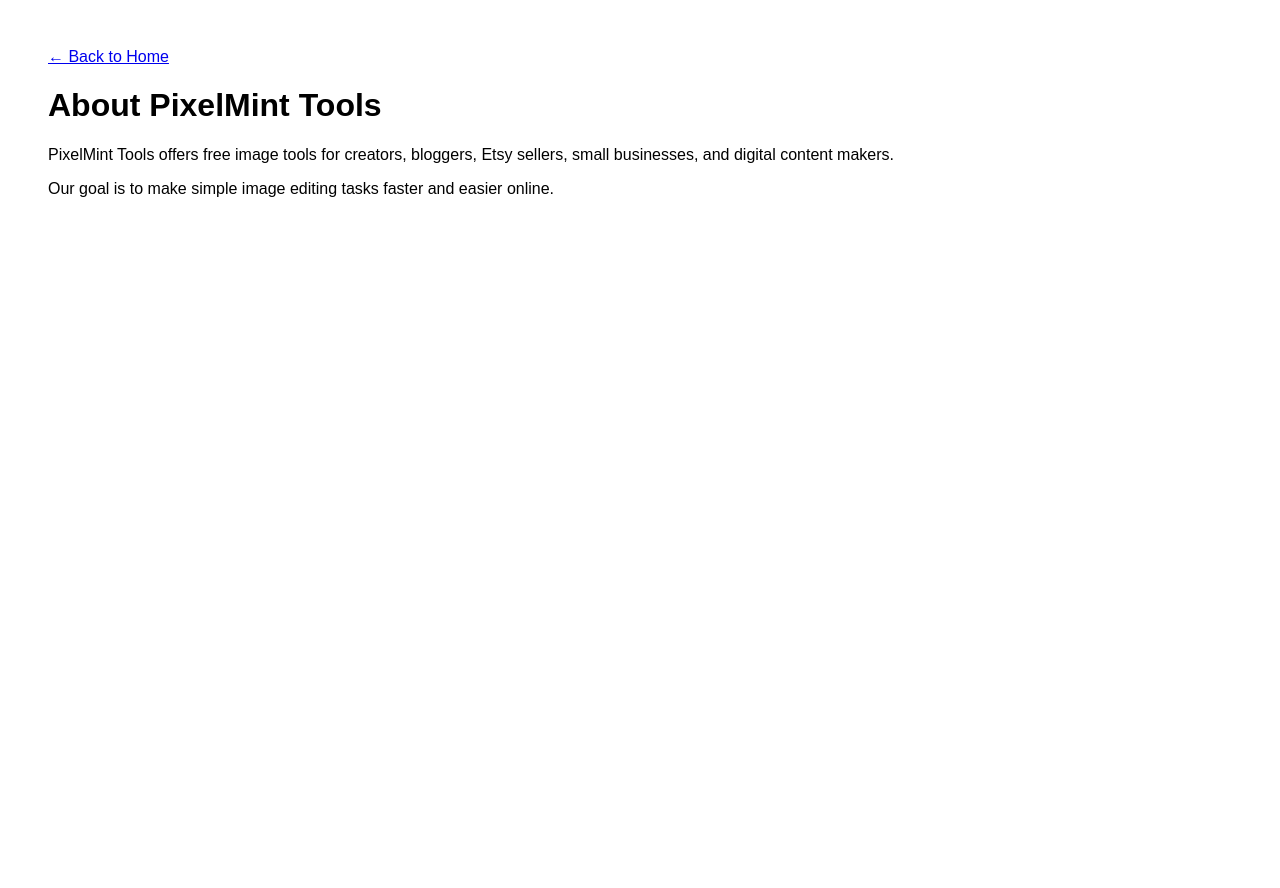
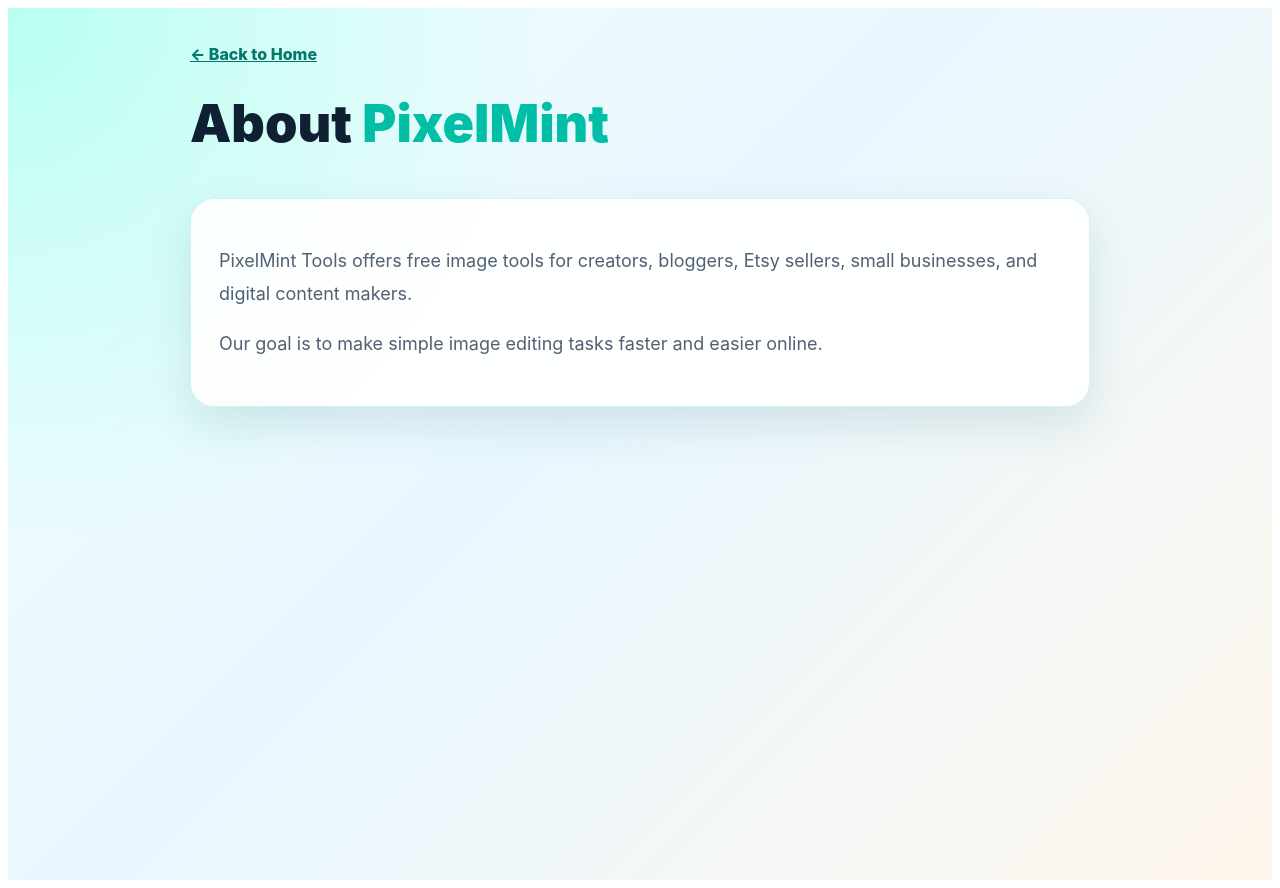
Before and after one commit to gramaziofamily/pixelminttools, a Next.js app: page /about in a window 1280 px wide. Before the commit the page ends 800 px from the top, so only its background shows below. Built offline with nearby package versions, Linux system fonts and the light colour scheme.

Commit message:
Update page.js

```diff
--- a/app/about/page.js
+++ b/app/about/page.js
@@ -1,18 +1,35 @@
 export default function AboutPage() {
   return (
-    <main style={{ padding: "40px", fontFamily: "Arial, sans-serif" }}>
-      <a href="/">← Back to Home</a>
+    <main style={{
+      minHeight: "100vh",
+      background: "radial-gradient(circle at top left, #b7fff2 0%, transparent 35%), linear-gradient(135deg, #f0fffb 0%, #e8f7ff 45%, #fff7ed 100%)",
+      padding: "36px 20px",
+      fontFamily: "Avenir Next, Inter, ui-sans-serif, system-ui, sans-serif",
+      color: "#102033",
+    }}>
+      <section style={{ maxWidth: "900px", margin: "0 auto" }}>
+        <a href="/" style={{ color: "#04786b", fontWeight: "800" }}>← Back to Home</a>
 
-      <h1>About PixelMint Tools</h1>
+        <h1 style={{ fontSize: "52px", fontWeight: "900", marginTop: "28px" }}>
+          About <span style={{ color: "#00bfa6" }}>PixelMint</span>
+        </h1>
 
-      <p>
-        PixelMint Tools offers free image tools for creators, bloggers, Etsy sellers,
-        small businesses, and digital content makers.
-      </p>
+        <div style={{
+          background: "rgba(255,255,255,0.92)",
+          borderRadius: "24px",
+          padding: "28px",
+          border: "1px solid rgba(0,191,166,0.18)",
+          boxShadow: "0 18px 45px rgba(15, 79, 88, 0.12)",
+        }}>
+          <p style={{ fontSize: "18px", lineHeight: "1.8", color: "#516174" }}>
+            PixelMint Tools offers free image tools for creators, bloggers, Etsy sellers, small businesses, and digital content makers.
+          </p>
 
-      <p>
-        Our goal is to make simple image editing tasks faster and easier online.
-      </p>
+          <p style={{ fontSize: "18px", lineHeight: "1.8", color: "#516174" }}>
+            Our goal is to make simple image editing tasks faster and easier online.
+          </p>
+        </div>
+      </section>
     </main>
   );
 }
```
